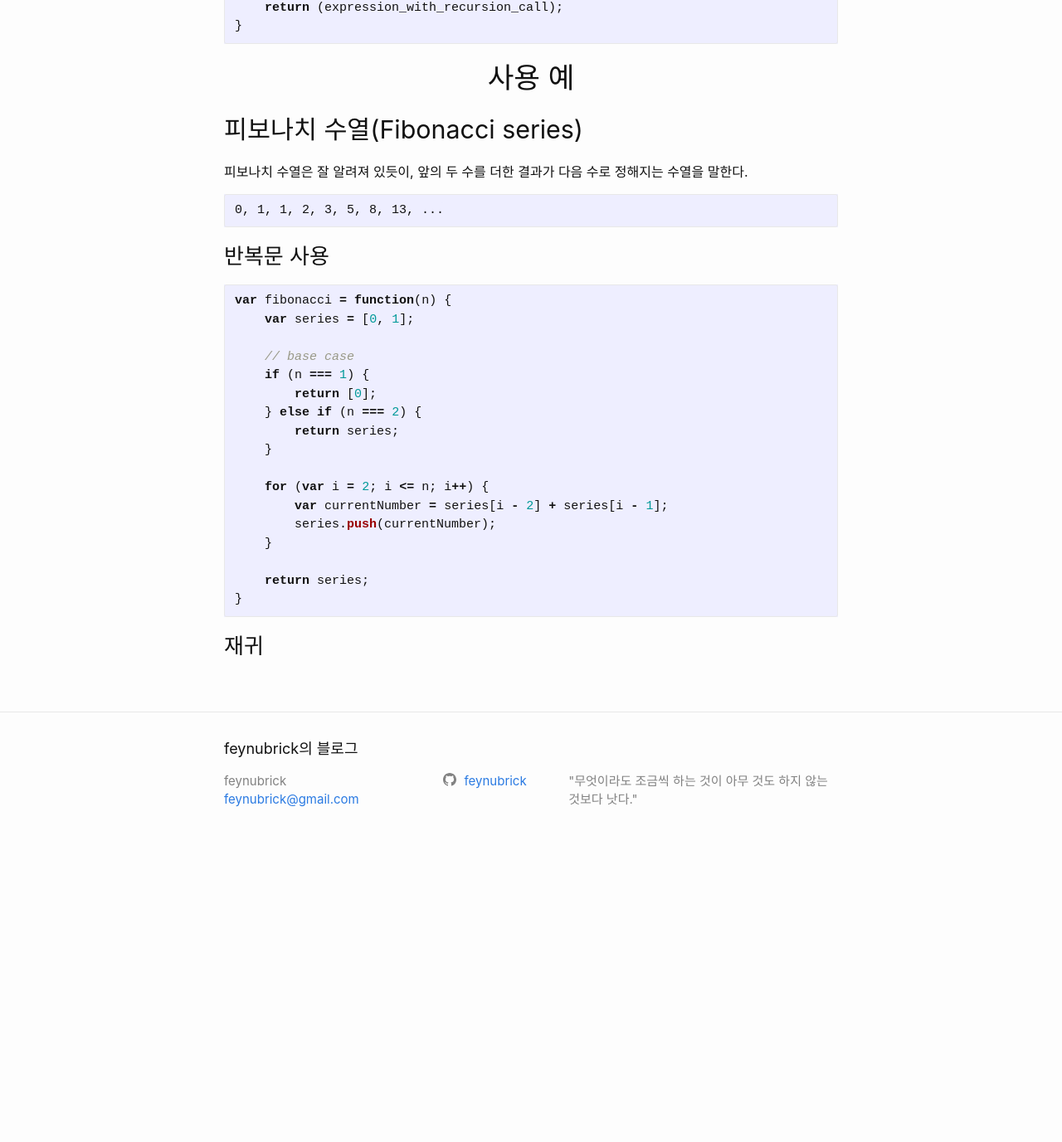
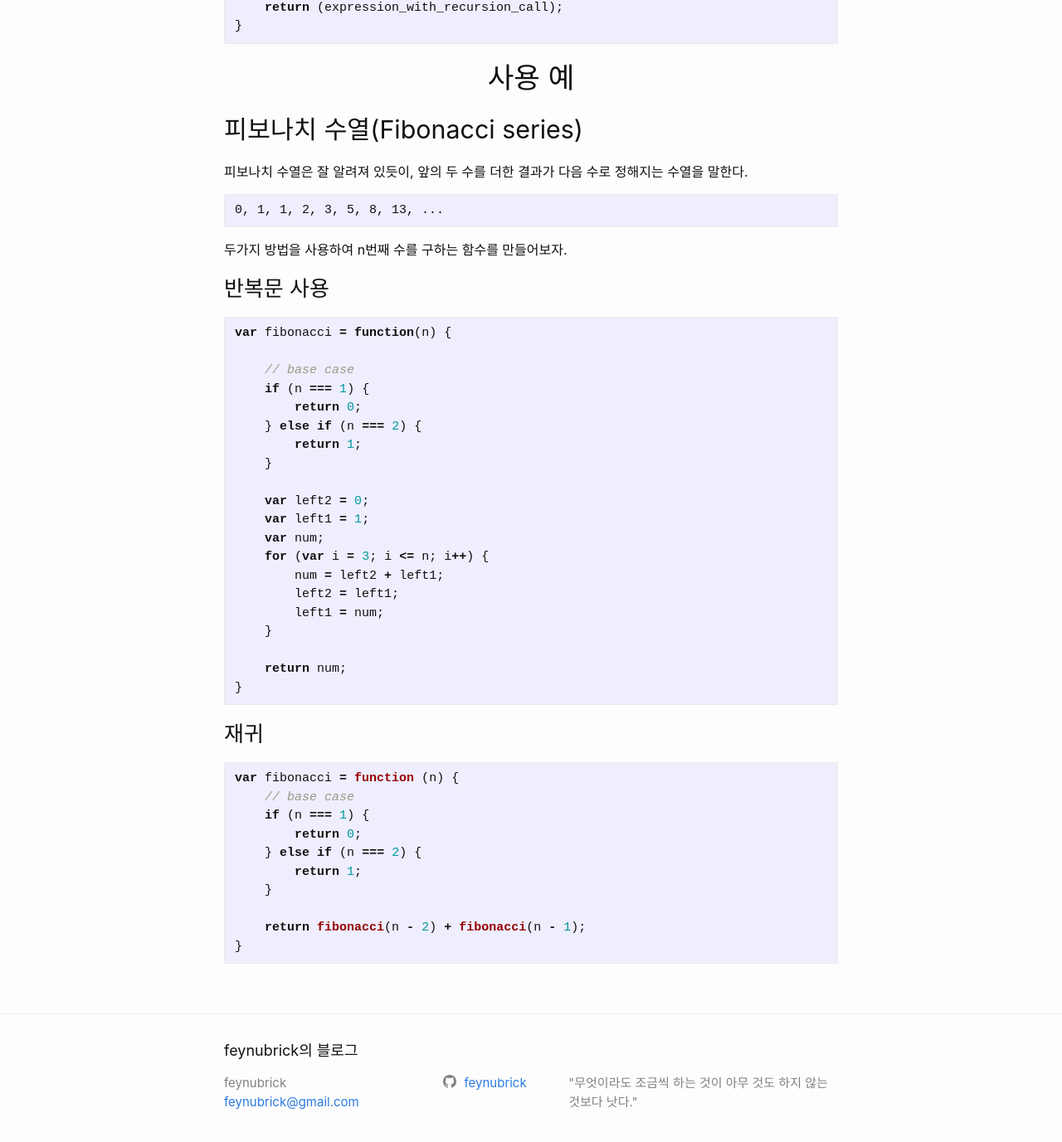
Before and after one commit to feynubrick/feynubrick.github.io, a Jekyll site: the page built from _posts/2019-01-18-algorithm-study-recurssion.md, in a window 1280 px wide and 1400 px high, scrolled down 1440 px. Shown: the top 1377 px of the window at 83% size. Built offline with Jekyll 4.4.1, drawn with Linux system fonts in a browser that asks for light colours; nearby versions of some CDN libraries; comment, search, counter and statistics services are not loaded; before the commit the page ends 2476 px from its top, so only the background shows below that.

Commit message:
edited a post about recurssion

````diff
--- a/_posts/2019-01-18-algorithm-study-recurssion.md
+++ b/_posts/2019-01-18-algorithm-study-recurssion.md
@@ -78,26 +78,44 @@ var function_name = function (input) {
 0, 1, 1, 2, 3, 5, 8, 13, ...
 ```
 
+두가지 방법을 사용하여 n번째 수를 구하는 함수를 만들어보자.
+
 ### 반복문 사용
 
 ```javascript
 var fibonacci = function(n) {
-    var series = [0, 1];
 
     // base case
     if (n === 1) {
-        return [0];
+        return 0;
     } else if (n === 2) {
-        return series;
+        return 1;
     }
 
-    for (var i = 2; i <= n; i++) {
-        var currentNumber = series[i - 2] + series[i - 1];
-        series.push(currentNumber);
+    var left2 = 0;
+    var left1 = 1;
+    var num;
+    for (var i = 3; i <= n; i++) {
+        num = left2 + left1;
+        left2 = left1;
+        left1 = num;
     }
 
-    return series;
+    return num;
 }
 ```
 
 ### 재귀
+
+```javascript
+var fibonacci = function (n) {
+    // base case
+    if (n === 1) {
+        return 0;
+    } else if (n === 2) {
+        return 1;
+    }
+
+    return fibonacci(n - 2) + fibonacci(n - 1);
+}
+```
````
